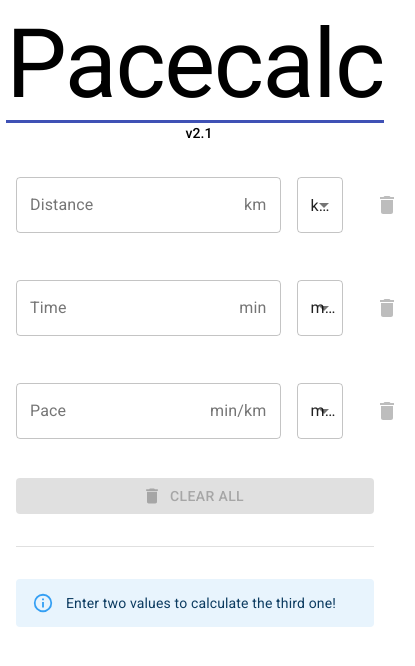
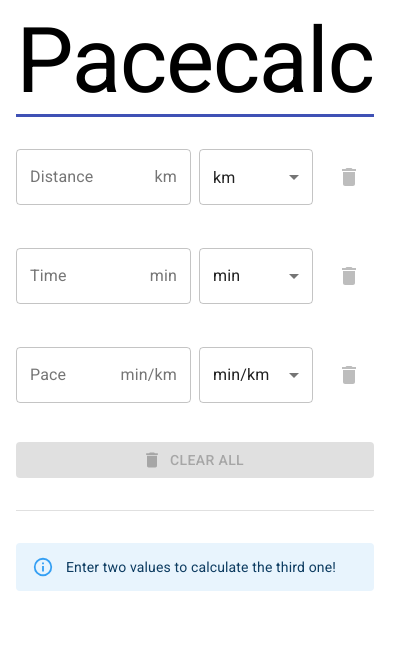
Before and after one commit to tobipch/pacecalc, a React (Create React App) app: page / in a window 390 px wide. Shown: the top 666 px of the page, 415 px wide, since content can reach past the window. Built offline with nearby package versions, Linux system fonts and the light colour scheme.

Commit message:
Make input container and header responsive and remove version number.

```diff
--- a/src/Components/Header/Header.js
+++ b/src/Components/Header/Header.js
@@ -10,7 +10,10 @@ const useStyle = makeStyles(theme => ({
 	headline:{
 		fontWeight:400,
 		borderBottom:"3px solid transparent",
-		borderBottomColor:theme.palette.primary.main
+		borderBottomColor:theme.palette.primary.main,
+		[theme.breakpoints.down("xs")]: {
+			fontSize:"23.3vw"
+		}
 	},
 	subtitle:{
 		marginLeft:theme.spacing(1)
@@ -28,12 +31,12 @@ const Header = () => {
 				Pacecalc
 			</Typography>
 
-			<Typography
+			{/* <Typography
 				variant="subtitle2"
 				component="h2"
 				className={classes.subtitle}>
 				v2.1
-			</Typography>
+			</Typography> */}
 		</Grid>
 	);
 };
--- a/src/Components/InputContainer/InputContainer.js
+++ b/src/Components/InputContainer/InputContainer.js
@@ -41,8 +41,8 @@ const InputContainer = props => {
 			<Grid
 				container
 				key={input.inputName}
-				spacing={2}>
-				<Grid item xs={9}>
+				spacing={1}>
+				<Grid item xs={6} sm={8}>
 					<InputField
 						adornment={input.inputUnit}
 						value={input.inputValue}
@@ -53,7 +53,7 @@ const InputContainer = props => {
 					/>
 				</Grid>
 
-				<Grid item xs={2}>
+				<Grid item xs={4} sm={3}>
 					<Select
 						className={classes.unitSelect}
 						variant="outlined"
@@ -63,7 +63,7 @@ const InputContainer = props => {
 					</Select>
 				</Grid>
 
-				<Grid item xs={1}>
+				<Grid item xs={2} sm={1}>
 					<IconButton
 						className={classes.iconButton}
 						color="primary"
```
